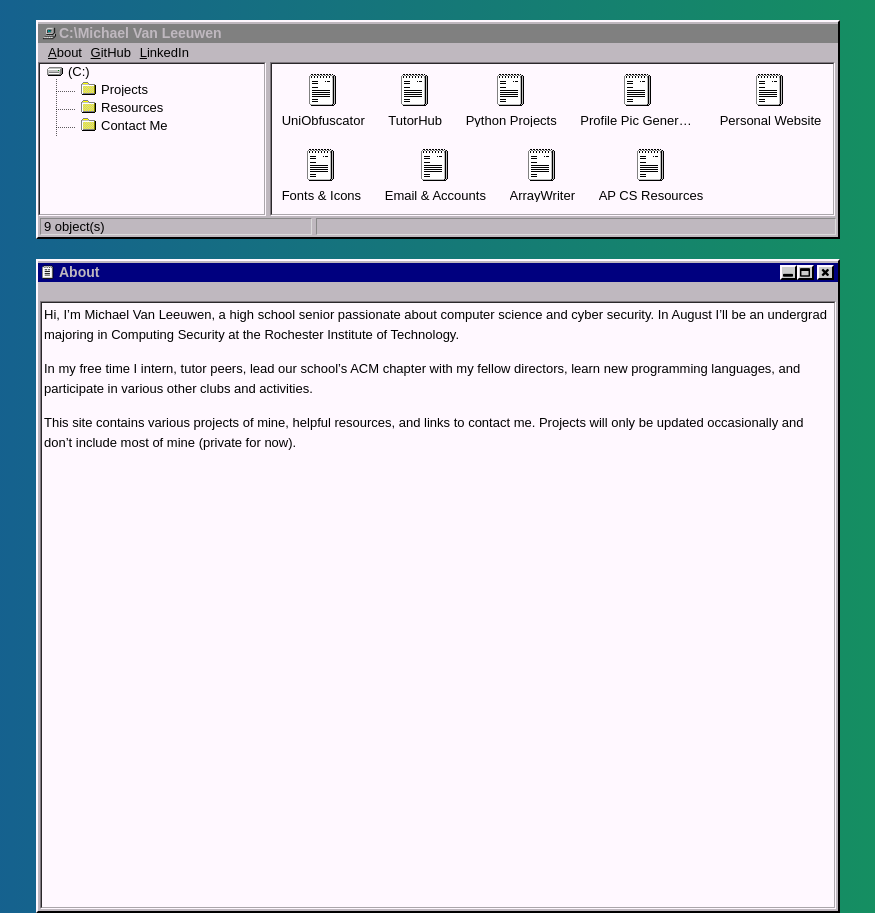
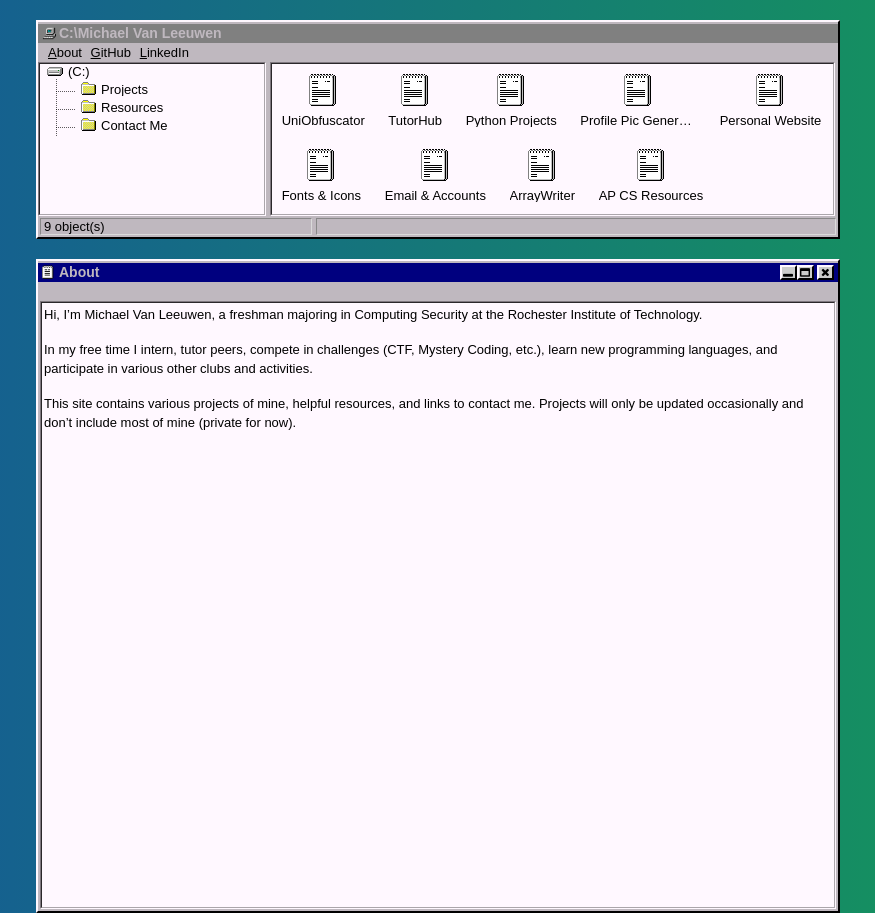
Before and after one commit to MJVL/mjvl.github.io-legacy-v2, a Jekyll site: the page built from me/index.md, in a window 1280 px wide. Shown: the whole page, without its empty margins (202-1077 px from the left). Built offline with Jekyll 4.4.1, drawn with Linux system fonts in a browser that asks for light colours.

Commit message:
Update bio

```diff
--- a/me/index.md
+++ b/me/index.md
@@ -3,8 +3,8 @@
 title: About
 ---
 
-Hi, I’m Michael Van Leeuwen, a high school senior passionate about computer science and cyber security. In August I’ll be an undergrad majoring in Computing Security at the Rochester Institute of Technology.
+Hi, I’m Michael Van Leeuwen, a freshman majoring in Computing Security at the Rochester Institute of Technology.
 
-In my free time I intern, tutor peers, lead our school’s ACM chapter with my fellow directors, learn new programming languages, and participate in various other clubs and activities.
+In my free time I intern, tutor peers, compete in challenges (CTF, Mystery Coding, etc.), learn new programming languages, and participate in various other clubs and activities.
 
 This site contains various projects of mine, helpful resources, and links to contact me. Projects will only be updated occasionally and don't include most of mine (private for now).
```
